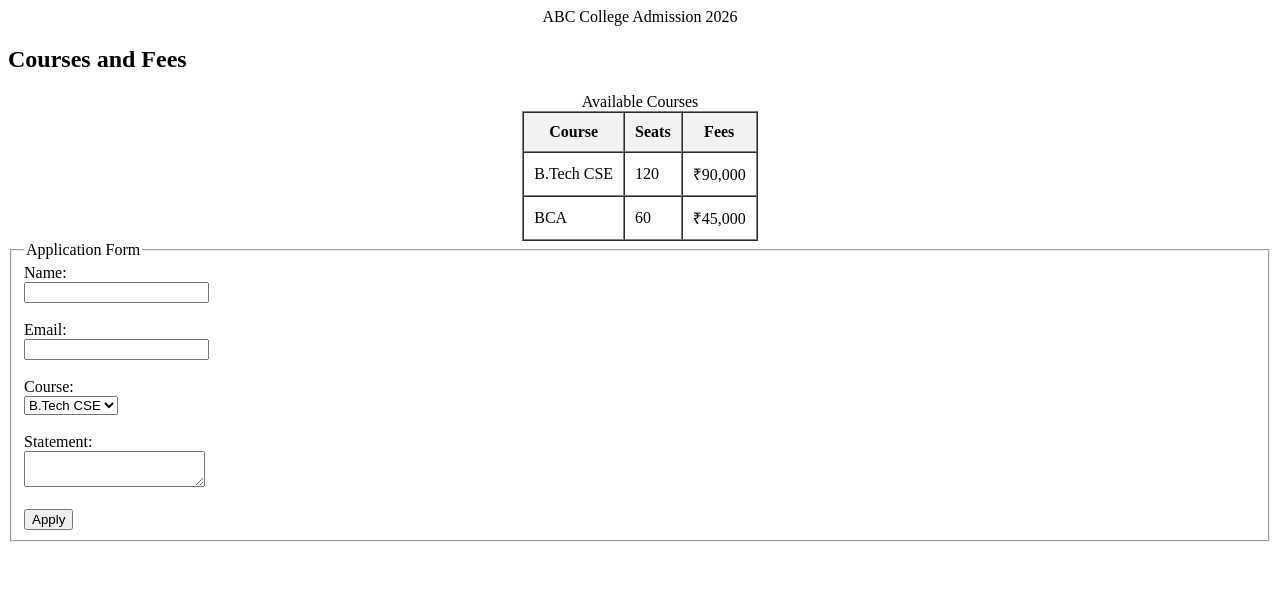
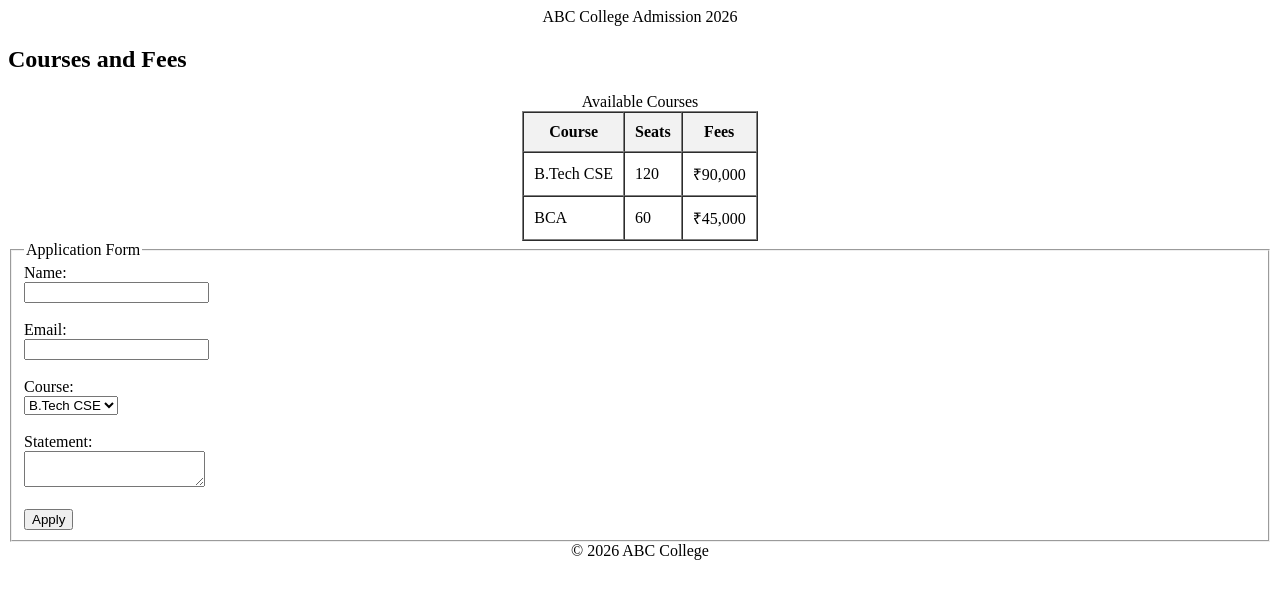
Before and after one commit to safdarraza25/WDW_0797, a plain HTML site: page Web Designing Workshop Assignment/Assignment 18.html in a window 1280 px wide. Drawn offline with Linux system fonts and the light colour scheme.

Commit message:
Mini Project: Accessible Student Admission Page
Added footer with copyright information for ABC College.

```diff
--- a/Web Designing Workshop Assignment/Assignment 18.html
+++ b/Web Designing Workshop Assignment/Assignment 18.html
@@ -73,7 +73,9 @@
         </form>
     </div>
 
-
+    <footer align="center">
+        &copy; 2026 ABC College
+    </footer>
 </div>
 </body>
 </html>
```
